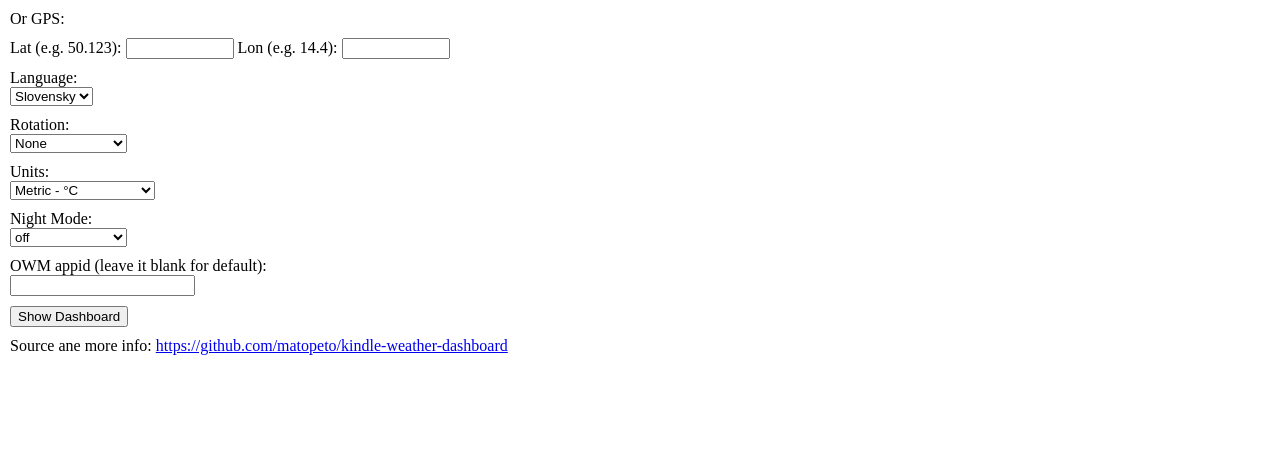
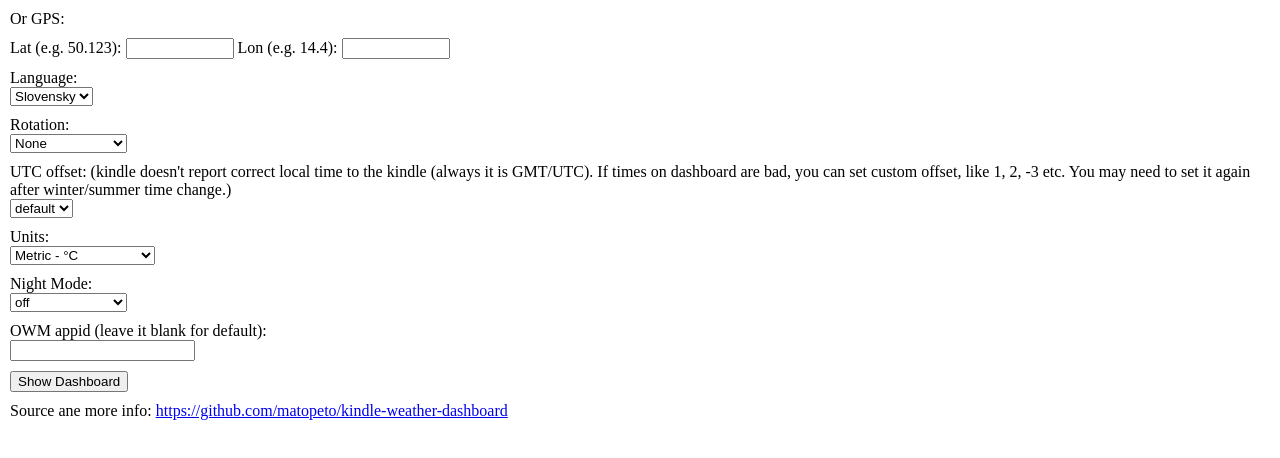
Before and after one commit to matopeto/kindle-weather-dashboard, a plain HTML site: page config.html in a window 1280 px wide. Shown: the part 174-632 px from the top of the page. Drawn offline with Linux system fonts and the light colour scheme.

Commit message:
Allow to set custom UTC offset

```diff
--- a/config.html
+++ b/config.html
@@ -58,6 +58,37 @@
         </label>
     </div>
     <div>
+        <label>UTC offset: (kindle doesn't report correct local time to the kindle (always it is GMT/UTC). If times on dashboard are bad, you can set custom offset, like 1, 2, -3 etc. You may need to set it again after winter/summer time change.)<br/>
+            <select name="utcOffset" id="utcOffset">
+                <option value="">default</option>
+                <option value="+01:00">1h</option>
+                <option value="-01:00">-1h</option>
+                <option value="+02:00">2h</option>
+                <option value="-02:00">-2h</option>
+                <option value="+03:00">3h</option>
+                <option value="-03:00">-3h</option>
+                <option value="+04:00">4h</option>
+                <option value="-04:00">-4h</option>
+                <option value="+05:00">5h</option>
+                <option value="-05:00">-5h</option>
+                <option value="+06:00">6h</option>
+                <option value="-06:00">-6h</option>
+                <option value="+07:00">7h</option>
+                <option value="-07:00">-7h</option>
+                <option value="+08:00">8h</option>
+                <option value="-08:00">-8h</option>
+                <option value="+09:00">9h</option>
+                <option value="-09:00">-9h</option>
+                <option value="+10:00">10h</option>
+                <option value="-10:00">-10h</option>
+                <option value="+11:00">11h</option>
+                <option value="-11:00">-11h</option>
+                <option value="+12:00">12h</option>
+                <option value="-12:00">-12h</option>
+            </select>
+        </label>
+    </div>
+    <div>
         <label>Units: <br/>
             <select name="units" id="units">
                 <option value="metric">Metric - °C</option>
@@ -88,7 +119,7 @@
     var params={};
     window.location.search
         .replace(/[?&]+([^=&]+)=([^&]*)/gi, function(str,key,value) {
-                params[key] = value;
+                params[key] = decodeURIComponent(value);
             }
         );
 
@@ -116,6 +147,9 @@
     if (params["appId"]) {
         document.getElementById("appId").value = params["appId"];
     }
+    if (params["utcOffset"]) {
+        document.getElementById("utcOffset").value = params["utcOffset"];
+    }
 </script>
 </body>
 </html>
```
Also changed, not shown: index.html (+17 -7 lines), 2 other files.
